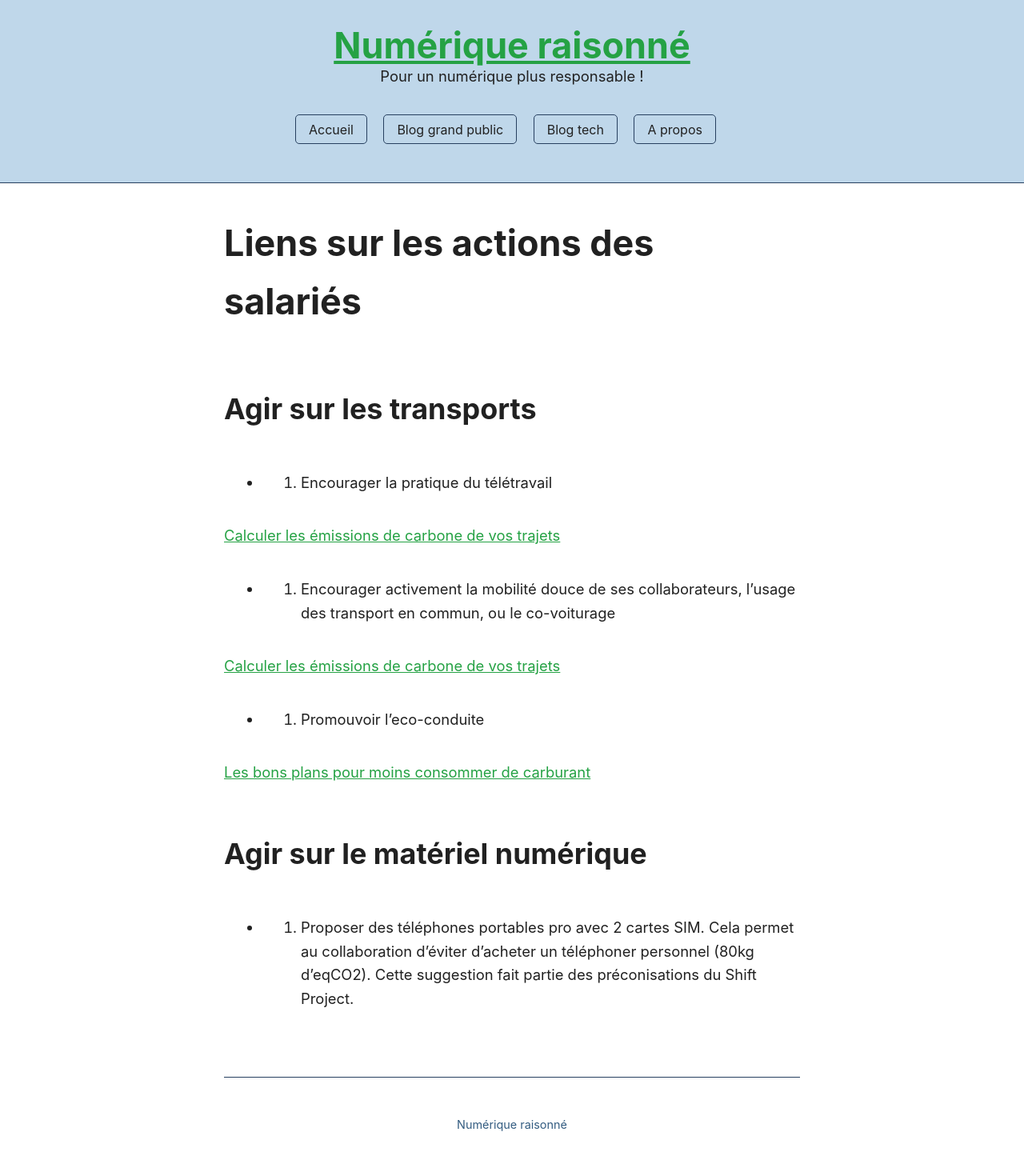
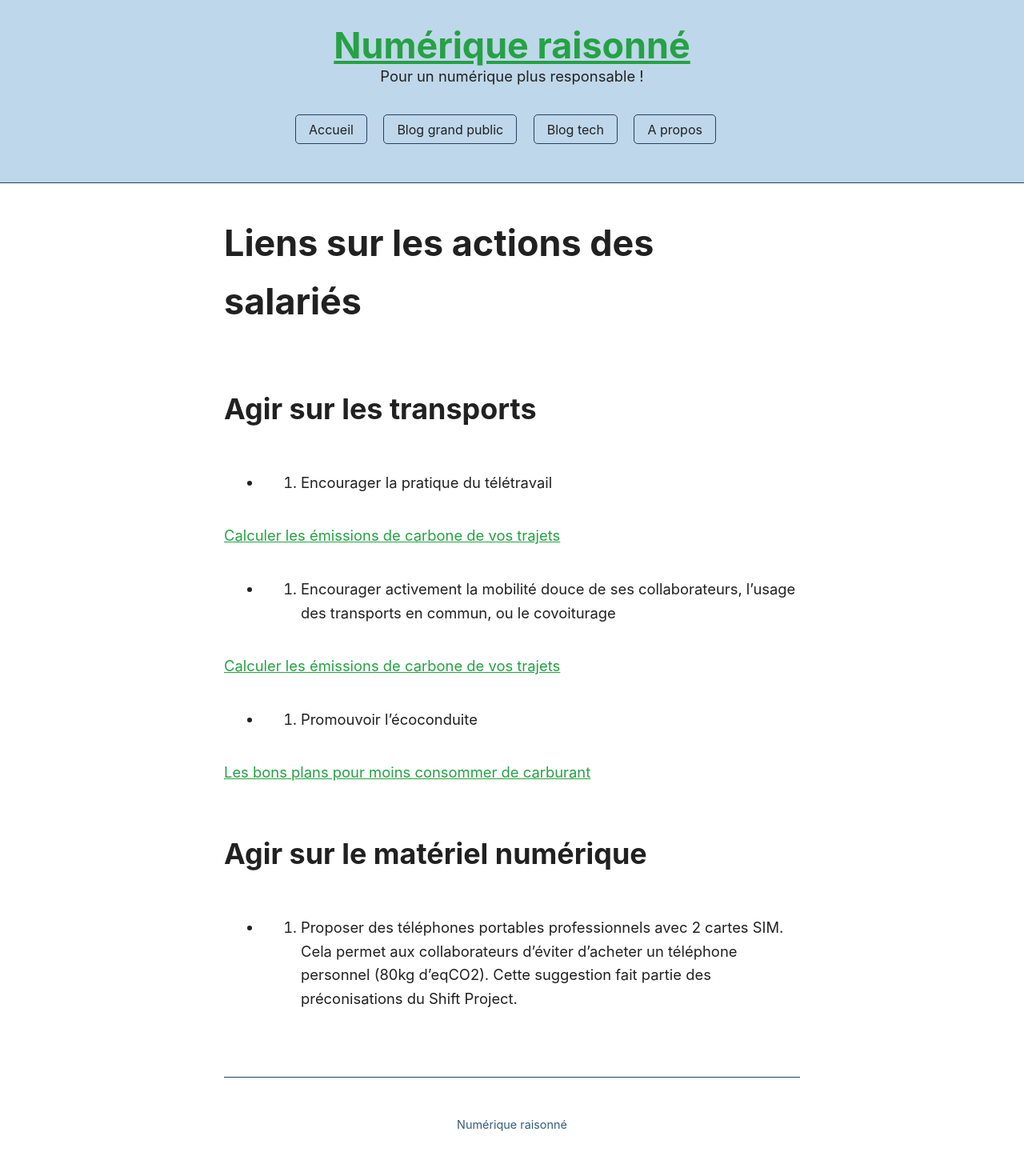
Before and after one commit to Slandais/slandais.github.io, a Jekyll site: the page built from pages/liensActionsSalaries.md, in a window 1280 px wide. Shown: the whole page at 80% size. Built offline with Jekyll 4.4.1, drawn with Linux system fonts in a browser that asks for light colours; our own code applies the rules of GitHub Pages for plain Markdown files.

Commit message:
Update liensActionsSalaries.md

```diff
--- a/pages/liensActionsSalaries.md
+++ b/pages/liensActionsSalaries.md
@@ -6,14 +6,14 @@
 
 [Calculer les émissions de carbone de vos trajets](https://agirpourlatransition.ademe.fr/particuliers/calculer-emissions-carbone-trajets)
 
-* 2. Encourager activement la mobilité douce de ses collaborateurs, l'usage des transport en commun, ou le co-voiturage
+* 2. Encourager activement la mobilité douce de ses collaborateurs, l'usage des transports en commun, ou le covoiturage
 
 [Calculer les émissions de carbone de vos trajets](https://agirpourlatransition.ademe.fr/particuliers/calculer-emissions-carbone-trajets)
 
-* 3. Promouvoir l'eco-conduite
+* 3. Promouvoir l'écoconduite
 
 [Les bons plans pour moins consommer de carburant](https://agirpourlatransition.ademe.fr/particuliers/bureau/deplacements/bons-plans-moins-consommer-carburant)
 
 ## Agir sur le matériel numérique
 
-* 1. Proposer des téléphones portables pro avec 2 cartes SIM. Cela permet au collaboration d'éviter d'acheter un téléphoner personnel (80kg d'eqCO2). Cette suggestion fait partie des préconisations du Shift Project.
+* 1. Proposer des téléphones portables professionnels avec 2 cartes SIM. Cela permet aux collaborateurs d'éviter d'acheter un téléphone personnel (80kg d'eqCO2). Cette suggestion fait partie des préconisations du Shift Project.
```
